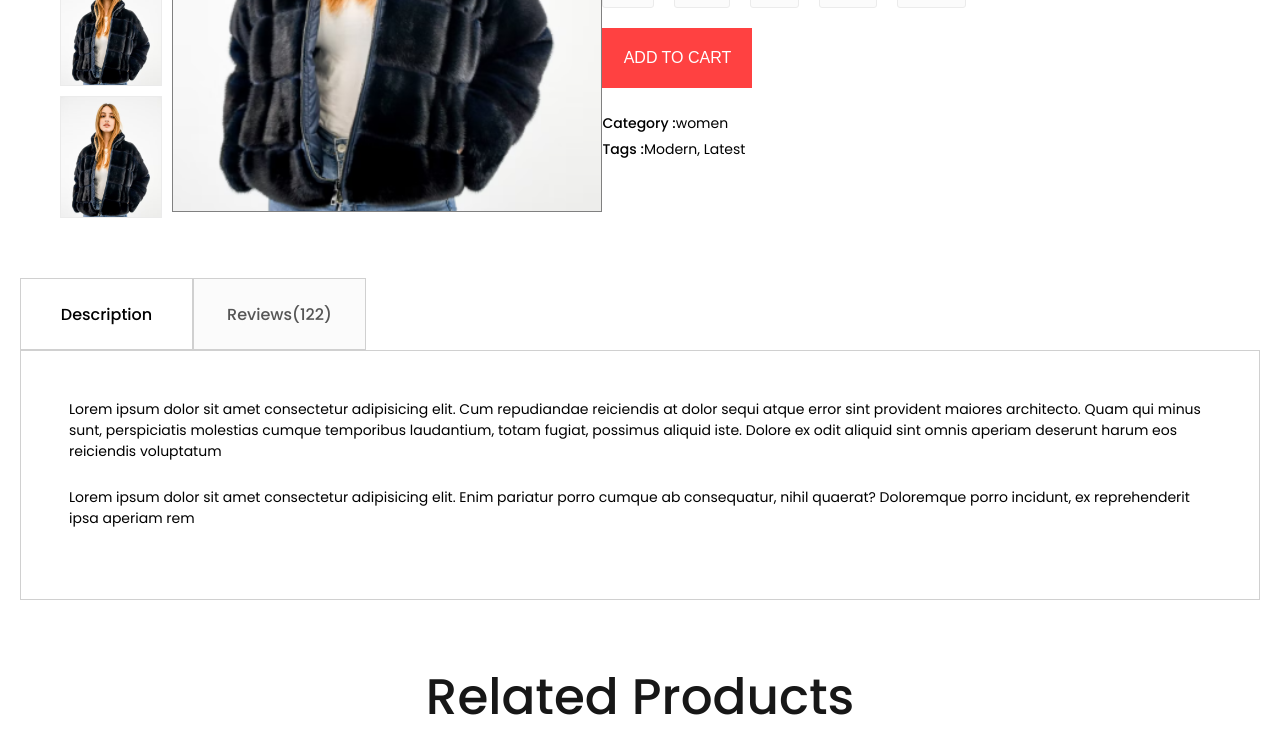
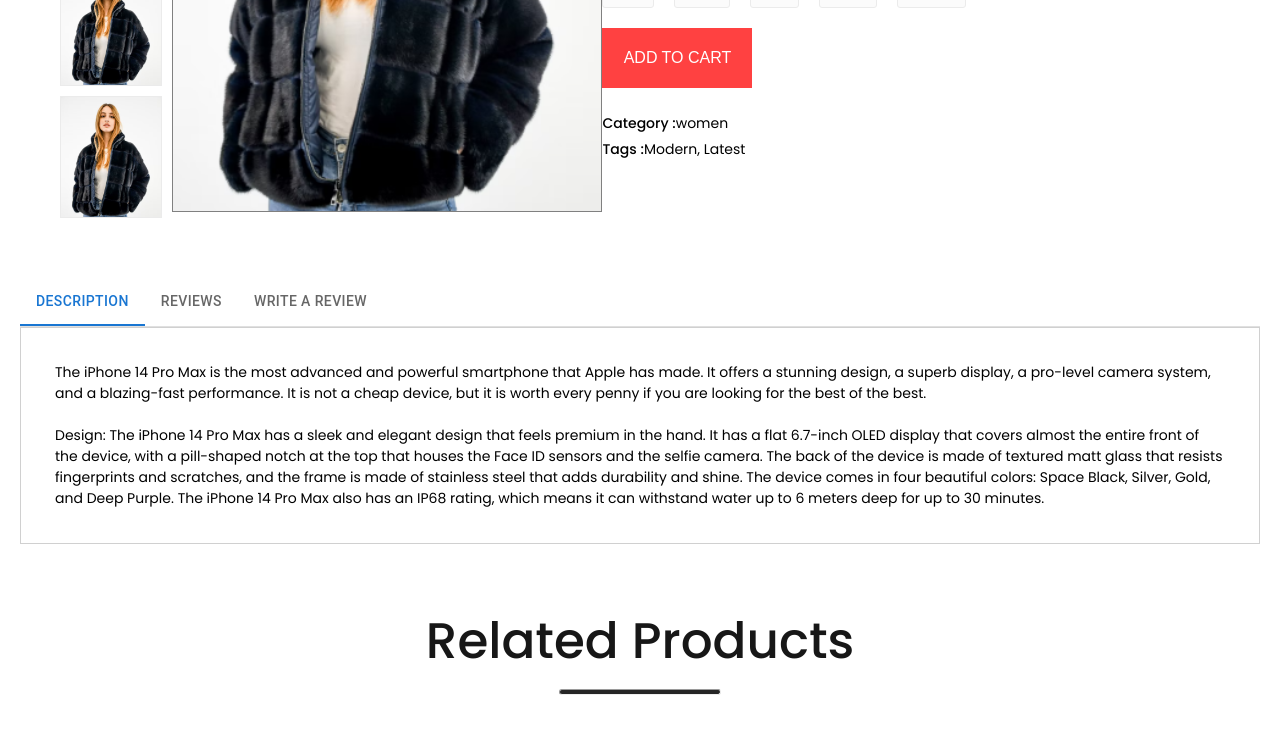
Before and after one commit to Pratik0192/Ecommerce-website-trendify, a React (Create React App) app: page /product/1 in a window 1280 px wide. Shown: the part 455-1188 px from the top of the page. Built offline with nearby package versions, Linux system fonts and the light colour scheme.

Commit message:
Added Material UI in product description

```diff
--- a/package.json
+++ b/package.json
@@ -3,6 +3,9 @@
   "version": "0.1.0",
   "private": true,
   "dependencies": {
+    "@emotion/react": "^11.13.0",
+    "@emotion/styled": "^11.13.0",
+    "@mui/material": "^5.16.7",
     "@testing-library/jest-dom": "^5.17.0",
     "@testing-library/react": "^13.4.0",
     "@testing-library/user-event": "^13.5.0",
--- a/src/Components/DescriptionBox/DescriptionBox.css
+++ b/src/Components/DescriptionBox/DescriptionBox.css
@@ -1,8 +1,8 @@
 .descriptionbox{
-    margin: 120px 170pxx;
+    margin: 50px;
 }
 .descriptionbox-navigator{
-    display: flex;
+    padding: 10px;
 }
 .descriptionbox-nav-box{
     display: flex;
@@ -23,9 +23,7 @@
     flex-direction: column;
     gap: 25px;
     border: 1px solid #D0D0D0;
-    padding: 48px;
-    padding-bottom: 70px;
-
+    padding: 10px;
 }
 @media(max-width: 1280px){
     .descriptionbox{
@@ -40,3 +38,35 @@
         font-size: 14px;
     }
 }
+
+
+
+
+.customer-reviews-container {
+    display: flex;
+    flex-direction: row;
+}
+
+.overall-review-bar {
+    width: 33%;
+}
+
+.review-progress {
+    margin-top: 10px;
+    margin-left: 0;
+    margin-right: 200px;
+    margin-bottom: 10px;
+}
+
+.customer-reviews {
+    width: 66%;
+    height: 100px;
+}
+
+.submit-rating-dialog {
+    display: flex;
+    flex-direction: column;
+    width: 500px;
+    height: 300px;
+    margin: 30px;
+}
--- a/src/Components/DescriptionBox/DescriptionBox.jsx
+++ b/src/Components/DescriptionBox/DescriptionBox.jsx
@@ -1,23 +1,142 @@
-import React from 'react'
-import './DescriptionBox.css'
+import React, { useState } from 'react'
+import './DescriptionBox.css';
+import { styled } from '@mui/material/styles';
+import Box from '@mui/material/Box';
+import Button from '@mui/material/Button';
+import Tabs from '@mui/material/Tabs';
+import Tab from '@mui/material/Tab';
+import Rating from '@mui/material/Rating';
+import LinearProgress, { linearProgressClasses } from '@mui/material/LinearProgress';
+import DialogTitle from '@mui/material/DialogTitle';
+import Dialog from '@mui/material/Dialog';
+import Typography from '@mui/material/Typography';
+
+
+const BorderLinearProgress = styled(LinearProgress)(({ theme }) => ({
+  height: 10,
+  borderRadius: 5,
+  [`&.${linearProgressClasses.colorPrimary}`]: {
+    backgroundColor: theme.palette.grey[theme.palette.mode === 'light' ? 200 : 800],
+  },
+  [`& .${linearProgressClasses.bar}`]: {
+    borderRadius: 5,
+    backgroundColor: theme.palette.mode === 'light' ? '#1a90ff' : '#308fe8',
+  },
+}));
+
+
+function CustomTabPanel(props) {
+  const { children, value, index, ...other } = props;
+
+  return (
+    <div
+      role="tabpanel"
+      hidden={value !== index}
+      id={`simple-tabpanel-${index}`}
+      aria-labelledby={`simple-tab-${index}`}
+      {...other}
+    >
+      {value === index && <Box sx={{ p: 3 }}>{children}</Box>}
+    </div>
+  );
+}
+
+function a11yProps(index) {
+  return {
+    id: `simple-tab-${index}`,
+    'aria-controls': `simple-tabpanel-${index}`,
+  };
+}
+
+function SimpleDialog(props) {
+  const { onClose, selectedValue, open } = props;
+  const [ratingValue, setRatingValue] = useState(2);
+
+  const handleClose = () => {
+    onClose(selectedValue);
+  };
+
+  const handleListItemClick = (value) => {
+    onClose(value);
+  };
+
+  return (
+    <Dialog onClose={handleClose} open={open}>
+      <div className="submit-rating-dialog">
+        <DialogTitle>Create Review</DialogTitle>
+        <Typography component="legend">Controlled</Typography>
+        <Rating
+          name="simple-controlled"
+          value={ratingValue}
+          onChange={(event, newValue) => {
+            setRatingValue(newValue);
+          }}
+        />
+        <Button variant="outlined">Write a product review</Button>
+      </div>
+    </Dialog>
+  );
+}
+
 
 const DescriptionBox = () =>{
+  const [value, setValue] = useState(0);
+  const [open, setOpen] = useState(false);
+
+  const handleChange = (event, newValue) => {
+    setValue(newValue);
+  };
+
+  const handleClickOpen = () => {
+    setOpen(true);
+  };
+
+  const handleClose = (value) => {
+    setOpen(false);
+    //setSelectedValue(value);
+  };
+
   return (
     <div className='descriptionbox'>
-        <div className="descriptionbox-navigator">
-            <div className="descriptionbox-nav-box">Description</div>
-            <div className="descriptionbox-nav-box fade">Reviews(122)</div>
-        </div>
-        <div className="decriptionbox-description">
-            <p>Lorem ipsum dolor sit amet consectetur adipisicing elit. Cum repudiandae reiciendis
-                at dolor sequi atque error sint provident maiores architecto. Quam qui minus sunt,
-                perspiciatis molestias cumque temporibus laudantium, totam fugiat, possimus aliquid
-                iste. Dolore ex odit aliquid sint omnis aperiam deserunt harum eos reiciendis voluptatum </p>
-                <p>
-                    Lorem ipsum dolor sit amet consectetur adipisicing elit. Enim pariatur porro cumque ab
-                    consequatur, nihil quaerat? Doloremque porro incidunt, ex reprehenderit ipsa aperiam rem
-                </p>
-        </div>
+        <Box sx={{ width: '100%' }}>
+          <Box sx={{ borderBottom: 1, borderColor: 'divider' }}>
+            <Tabs value={value} onChange={handleChange} aria-label="basic tabs example">
+              <Tab label="Description" {...a11yProps(0)}  />
+              <Tab label="Reviews" {...a11yProps(1)} />
+              <Tab label="Write a review" {...a11yProps(2)} />
+            </Tabs>
+          </Box>
+          <div className="decriptionbox-description">
+          <CustomTabPanel value={value} index={0}>
+            <p>The iPhone 14 Pro Max is the most advanced and powerful smartphone that Apple has made. It offers a stunning design, a superb display, a pro-level camera system, and a blazing-fast performance. It is not a cheap device, but it is worth every penny if you are looking for the best of the best.</p>
+            <br/>
+            <p>Design: The iPhone 14 Pro Max has a sleek and elegant design that feels premium in the hand. It has a flat 6.7-inch OLED display that covers almost the entire front of the device, with a pill-shaped notch at the top that houses the Face ID sensors and the selfie camera. The back of the device is made of textured matt glass that resists fingerprints and scratches, and the frame is made of stainless steel that adds durability and shine. The device comes in four beautiful colors: Space Black, Silver, Gold, and Deep Purple. The iPhone 14 Pro Max also has an IP68 rating, which means it can withstand water up to 6 meters deep for up to 30 minutes.</p>
+          </CustomTabPanel>
+          <CustomTabPanel value={value} index={1}>
+            <div className="customer-reviews-container">
+              <div className="overall-review-bar">
+                <h3>Customer reviews</h3>
+                <Rating name="read-only" value={4} readOnly />
+                <BorderLinearProgress className="review-progress" variant="determinate" value={80} />
+                <BorderLinearProgress className="review-progress" variant="determinate" value={50} />
+                <BorderLinearProgress className="review-progress" variant="determinate" value={30} />
+                <BorderLinearProgress className="review-progress" variant="determinate" value={20} />
+                <BorderLinearProgress className="review-progress" variant="determinate" value={10} />
+              </div>
+              <div className="customer-reviews"></div>
+            </div>
+          </CustomTabPanel>
+          <CustomTabPanel value={value} index={2}>
+            <Button variant="outlined" onClick={handleClickOpen}>
+              Write a product review
+            </Button>
+            <SimpleDialog
+              open={open}
+              onClose={handleClose}
+            />
+          </CustomTabPanel>
+          </div>
+        </Box>
     </div>
   )
 }
```
Also changed, not shown: 1 other file (tests, documents, lock files or other folders).
